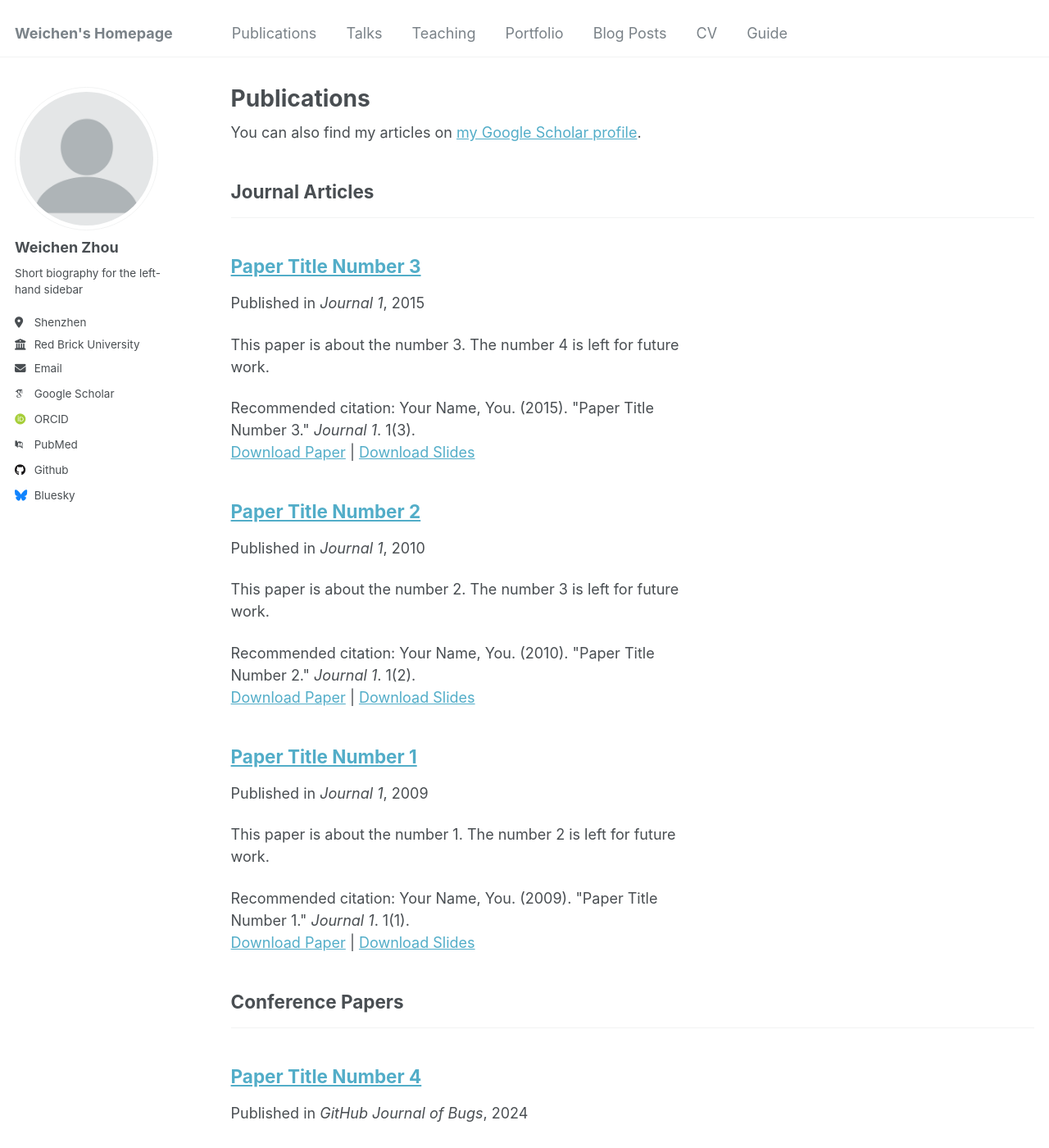
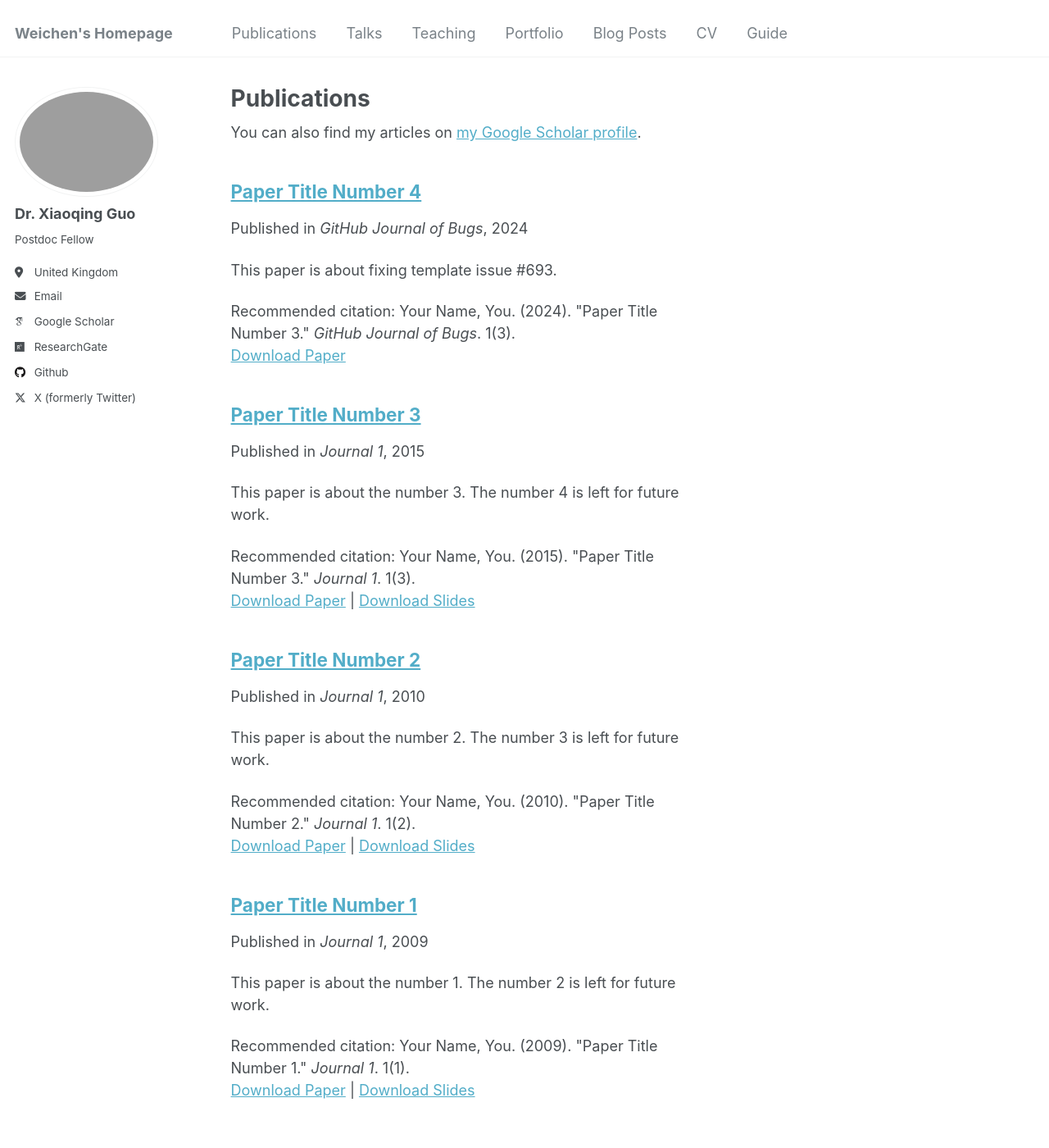
Before and after one commit to WEIC-7/Weichen-Zhou, a Jekyll site: the page built from _pages/publications.html, in a window 1280 px wide and 1400 px high. Shown: the whole window at 82% size. Built offline with Jekyll 4.4.1, drawn with Linux system fonts in a browser that asks for light colours; some web fonts are replaced; part of the change alters nothing that is shown; some of the changed text lies outside the part shown.

Commit message:
Update _config.yml

```diff
--- a/_config.yml
+++ b/_config.yml
@@ -3,90 +3,18 @@
 # This config file is meant for settings that affect your entire site, values
 # which you are expected to set up once and rarely need to edit after that.
 # For technical reasons, this file is *NOT* reloaded automatically when you use
-# `jekyll serve -l -H localhost`. If you change this file, please restart the
-# server process.
+# `jekyll serve`. If you change this file, please restart the server process.
 
-# Basic Site Settings
-
-
-locale                   : "en-US"
+# Site Settings
+# locale                   : "en-US"
 title                    : "Weichen's Homepage"
 title_separator          : "-"
 name                     : &name "Weichen Zhou"
 description              : &description "周蔚琛"
-url                      : https://zhou-weichen.github.io
+url                      : https://weic-7.github.io
 baseurl                  : "" # the subpath of your site, e.g. "/blog"
-repository               : "WEIC-7/zhou-weichen.github.io"
-
-# Site Author - The following control what appear as part of the author content on the side bar.
-#               If a field is blank the icon and link will not appear, otherwise it will be shown.
-#               Additional customization can be done by editing /_includes/author-profile.html
-author:
-  # Biographic information
-  avatar           : "profile.png"
-  name             : "Weichen Zhou"
-  pronouns         : # example: "she/her"
-  bio              : "Short biography for the left-hand sidebar"
-  location         : "Shenzhen"
-  employer         : "Red Brick University"
-  uri              : # URL
-  email            : "zweic008@gmail.com"
-
-  # Academic websites
-  arxiv            : # URL - Update with the correct link to your profile
-  googlescholar    : "https://scholar.google.com/citations?user=PS_CX0AAAAAJ"
-  impactstory      : # URL
-  orcid            : "http://orcid.org/yourorcidurl"
-  semantic         : # URL
-  pubmed           : "https://www.ncbi.nlm.nih.gov/pubmed/?term=john+snow"
-  researchgate     : # URL
-  scopus           : # URL
-
-  # Repositories and software development
-  bitbucket        : # Username - Update with your username on the site
-  codepen          : # Username
-  dribbble         : # Username
-  github           : "academicpages"
-  kaggle           : # Username
-  stackoverflow    : # User number or user number and name (i.e., use "1" or "1/jeff-atwood")
-
-  # Social media
-  bluesky          : "bsky.app" # Replace this with you Bluesky username
-  facebook         : # Username
-  flickr           : # Username
-  foursquare       : # Username
-  goodreads        : # Username
-  google_plus      : # Username
-  keybase          : # Username
-  instagram        : # Username
-  lastfm           : # Username
-  linkedin         : # Username
-  mastodon         : # URL
-  medium           : # URL
-  pinterest        : # Username
-  soundcloud       : # Username
-  steam            : # Username
-  telegram         : # URL
-  tumblr           : # Username
-  twitter          : # Username for X / Twitter
-  vine             : # Username
-  weibo            : # Username
-  wikipedia        : # Username
-  xing             : # Username
-  youtube          : # Username
-  zhihu            : # Username
-
-# Publication Category - The following the list of publication categories and their headings
-publication_category:
-  books:
-    title: 'Books'
-  manuscripts:
-    title: 'Journal Articles'
-  conferences:
-    title: 'Conference Papers'
-
-# Site Settings
-teaser                   :  # filename of teaser fallback teaser image placed in /images/, .e.g. "500x300.png"
+repository               : "/weic-7/weic-7.github.io"
+teaser                   : # filename of teaser fallback teaser image placed in /images/, .e.g. "500x300.png"
 breadcrumbs              : false # true, false (default)
 words_per_minute         : 160
 future                   : true
@@ -119,16 +47,13 @@ staticman:
       options:
         format           : "iso8601" # "iso8601" (default), "timestamp-seconds", "timestamp-milliseconds"
 atom_feed:
-  hide                   : false     # change to true to hide the RSS feed in the footer
   path                   : # blank (default) uses feed.xml
-
 
 # SEO Related
 google_site_verification :
 bing_site_verification   :
 alexa_site_verification  :
 yandex_site_verification :
-
 
 # Social Sharing
 twitter:
@@ -148,9 +73,48 @@ social:
 
 # Analytics
 analytics:
-  provider               :  "false" # false (default), "google", "google-universal", "google-analytics-4", "custom"
+  provider               :  "google-universal" # false (default), "google", "google-universal", "custom"
   google:
     tracking_id          :
+
+
+# Site Author
+author:
+  name             : "Dr. Xiaoqing Guo"
+  avatar           : "IMG_5408.JPG"
+  bio              : "Postdoc Fellow"
+  location         : "United Kingdom"
+  employer         :
+  pubmed           :
+  googlescholar    : "https://scholar.google.com.hk/citations?user=fo3rmtwAAAAJ&hl=en"
+  email            : "xiaoqing.guo@eng.ox.ac.uk"
+  researchgate     : "https://www.researchgate.net/profile/Xiaoqing-Guo-4"
+  uri              :
+  bitbucket        :
+  codepen          :
+  dribbble         :
+  flickr           :
+  facebook         :
+  foursquare       :
+  github           : "Guo-Xiaoqing"
+  google_plus      :
+  keybase          :
+  instagram        :
+  impactstory      :
+  lastfm           :
+  linkedin         :
+  orcid            : #"https://orcid.org/0000-0002-9476-521X"
+  pinterest        :
+  soundcloud       :
+  stackoverflow    :
+  steam            :
+  tumblr           :
+  twitter          : "guo_xiaoqing"
+  vine             :
+  weibo            :
+  xing             :
+  youtube          :
+  wikipedia        :
 
 
 # Reading Files
@@ -163,26 +127,23 @@ exclude:
   - "*.sublime-workspace"
   - .asset-cache
   - .bundle
-  - .github
   - .jekyll-assets-cache
   - .sass-cache
+  - CHANGELOG
+  - Capfile
+  - Gemfile
+  - Gruntfile.js
+  - LICENSE
+  - README
+  - Rakefile
   - assets/js/_main.js
   - assets/js/plugins
   - assets/js/vendor
-  - CHANGELOG
-  - Capfile
   - config
-  - Dockerfile
-  - Gemfile
-  - Gruntfile.js
   - gulpfile.js
-  - LICENSE
-  - local
   - log
   - node_modules
-  - package.json*
-  - Rakefile
-  - README
+  - package.json
   - tmp
   - vendor
 keep_files:
@@ -212,7 +173,7 @@ kramdown:
   enable_coderay: false
 
 
-# These settings control the types of collections used by the template
+# Collections
 collections:
   teaching:
     output: true
@@ -228,7 +189,7 @@ collections:
     permalink: /:collection/:path/
 
 
-# These settings control how pages and collections are included in the site
+# Defaults
 defaults:
   # _posts
   - scope:
@@ -284,7 +245,6 @@ defaults:
       author_profile: true
       share: true
 
-
 # Sass/SCSS
 sass:
   sass_dir: _sass
@@ -295,23 +255,22 @@ sass:
 permalink: /:categories/:title/
 # paginate: 5 # amount of posts to show
 # paginate_path: /page:num/
-timezone: Etc/UTC # http://en.wikipedia.org/wiki/List_of_tz_database_time_zones
+timezone: America/Los_Angeles # http://en.wikipedia.org/wiki/List_of_tz_database_time_zones
 
 
 # Plugins
 plugins:
-  - jekyll-feed
-  - jekyll-gist
   - jekyll-paginate
   - jekyll-sitemap
-  - jemoji
-
-# Mimic GitHub Pages with --safe
+  - jekyll-gist
+  - jekyll-feed
+  - jekyll-redirect-from
+# mimic GitHub Pages with --safe
 whitelist:
-  - jekyll-feed
-  - jekyll-gist
   - jekyll-paginate
   - jekyll-sitemap
+  - jekyll-gist
+  - jekyll-feed
   - jemoji
 
 
```
